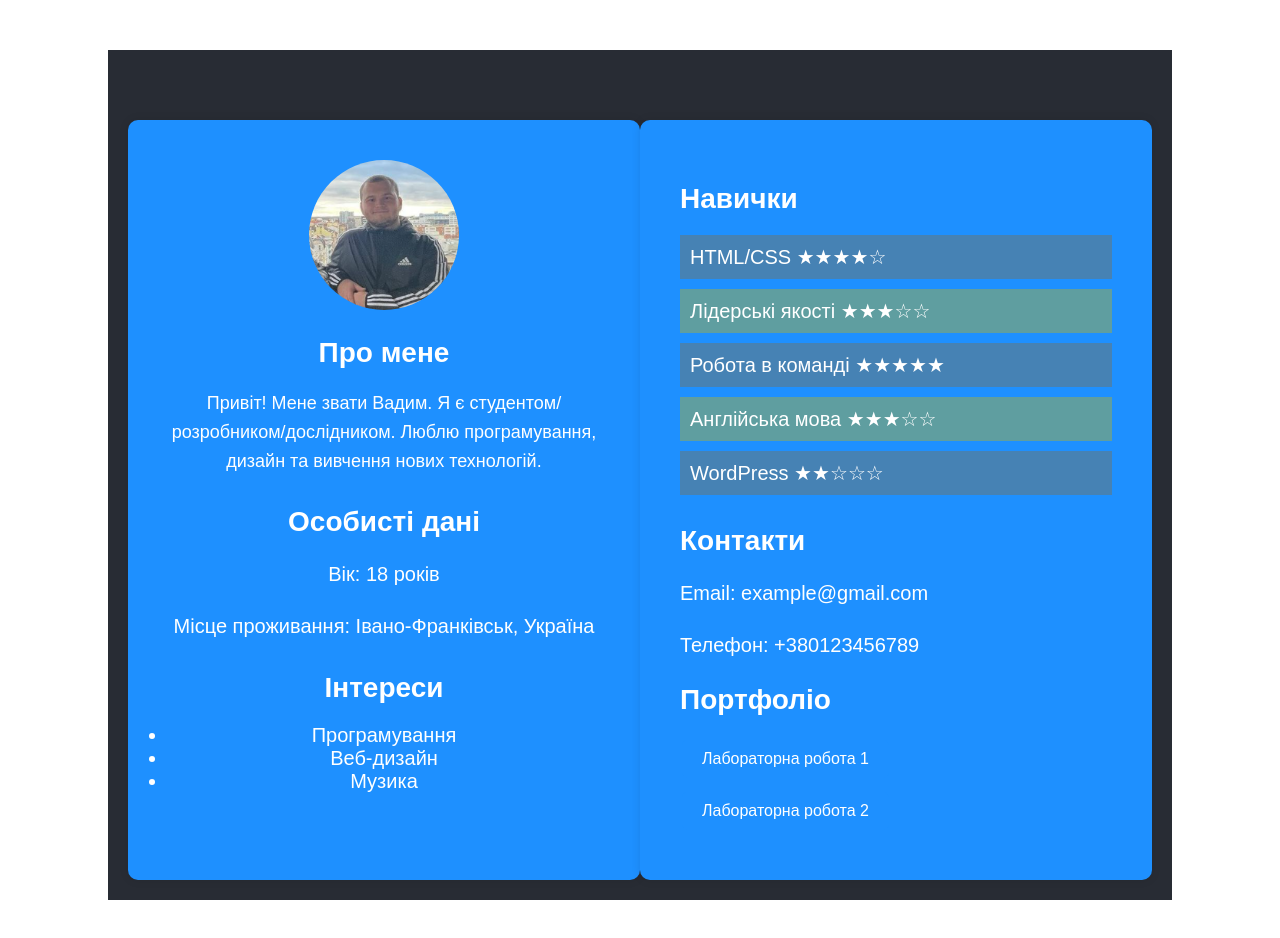
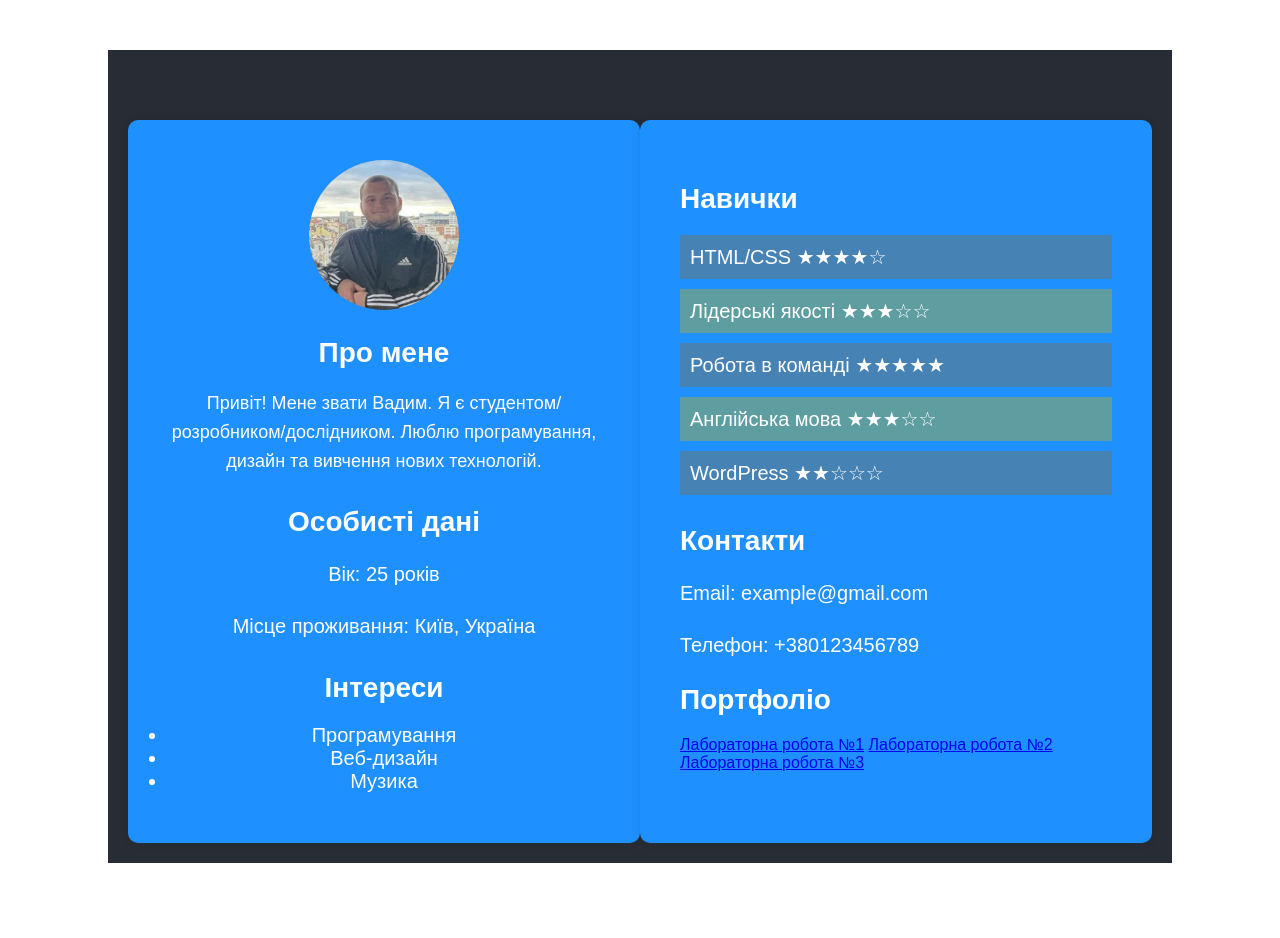
Before and after one commit to VadimTaras/VadimTaras.github.io, a plain HTML site: page index.html in a window 1280 px wide. After the commit the page ends 913 px from the top, so only its background shows below. Drawn offline with Linux system fonts and the light colour scheme.

Commit message:
Update index.html

```diff
--- a/index.html
+++ b/index.html
@@ -18,8 +18,8 @@
             </div>
             <div class="personal-info">
                 <h2>Особисті дані</h2>
-                <p>Вік: 18 років</p>
-                <p>Місце проживання: Івано-Франківськ, Україна</p>
+                <p>Вік: 25 років</p>
+                <p>Місце проживання: Київ, Україна</p>
             </div>
             <div class="interests">
                 <h2>Інтереси</h2>
@@ -47,15 +47,12 @@
                 <p>Email: example@gmail.com</p>
                 <p>Телефон: +380123456789</p>
             </div>
-
-            <!-- Додана секція "Портфоліо" -->
-            <div class="portfolio">
+            <div class="portfolio-links">
                 <h2>Портфоліо</h2>
-                <div class="portfolio-links">
-                    <a href="link_to_lab_1" class="btn">Лабораторна робота 1</a>
-                    <a href="link_to_lab_2" class="btn">Лабораторна робота 2</a>
-                    <!-- Додайте посилання на інші лабораторні роботи -->
-                </div>
+                <!-- Додайте сюди посилання на ваші лабораторні роботи -->
+                <a href="#">Лабораторна робота №1</a>
+                <a href="#">Лабораторна робота №2</a>
+                <a href="#">Лабораторна робота №3</a>
             </div>
         </div>
     </div>
```
